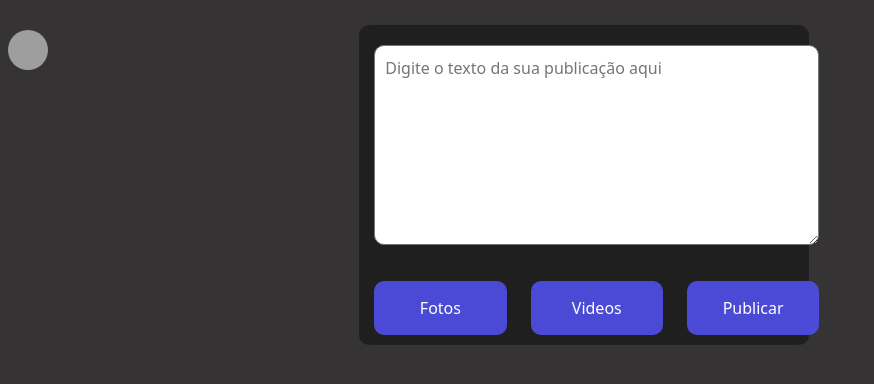
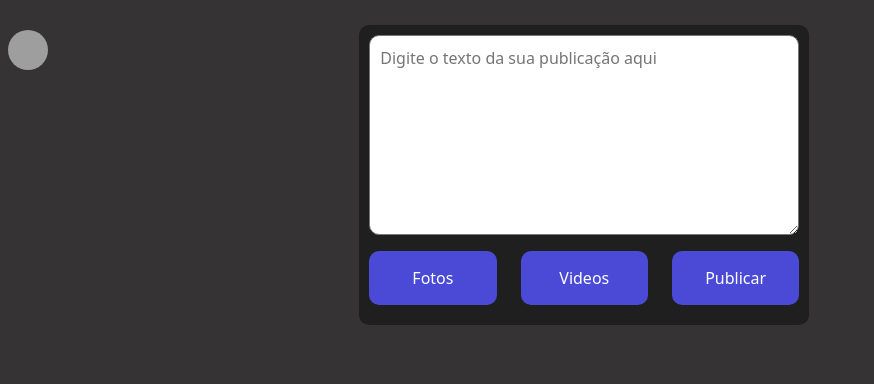
Before and after one commit to GleydsonRodrigues/Rede_social, a PHP site: page /home.php in a window 1280 px wide. Shown: the part 70-454 px from the top of the page, without its empty margins (0-874 px from the left). Run offline with PHP 8.4, Linux system fonts and the light colour scheme; the visitor is signed in with stand-in values (Sample User, id 1); data that the repository does not hold is empty; grey boxes are pictures that could not be loaded.

Commit message:
concertando caixa de publicação

```diff
--- a/css/style.css
+++ b/css/style.css
@@ -99,14 +99,11 @@ a:hover{
     width: 100%;
     border-radius: 10px;
     padding: 10px;
-    margin: 20px 20px 20px 10px;
-
-
 }
 .publicacoes{
 
     margin: 5px 5px 5px 10px;
-    padding-left: 5px;
+    padding: 10px;
     border-radius: 10px;
     background-color: #1f1f1f;
     display: block;
@@ -133,6 +130,7 @@ input[type="file"]{
     background-color: rgba(77, 77, 224, 0.952);
     width: 100%;
     margin: 10px;
+    margin-left: 0px;
     padding: 15px;
     border-radius: 10px;
     text-align: center;
```
